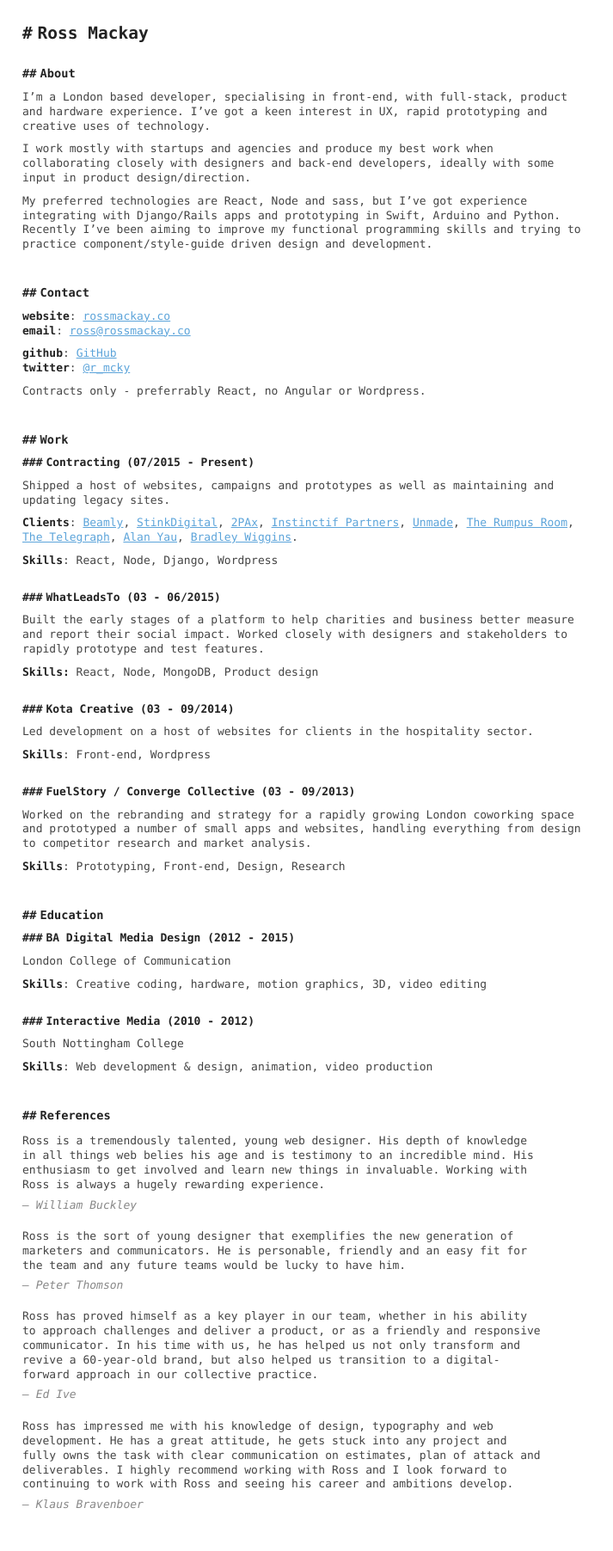
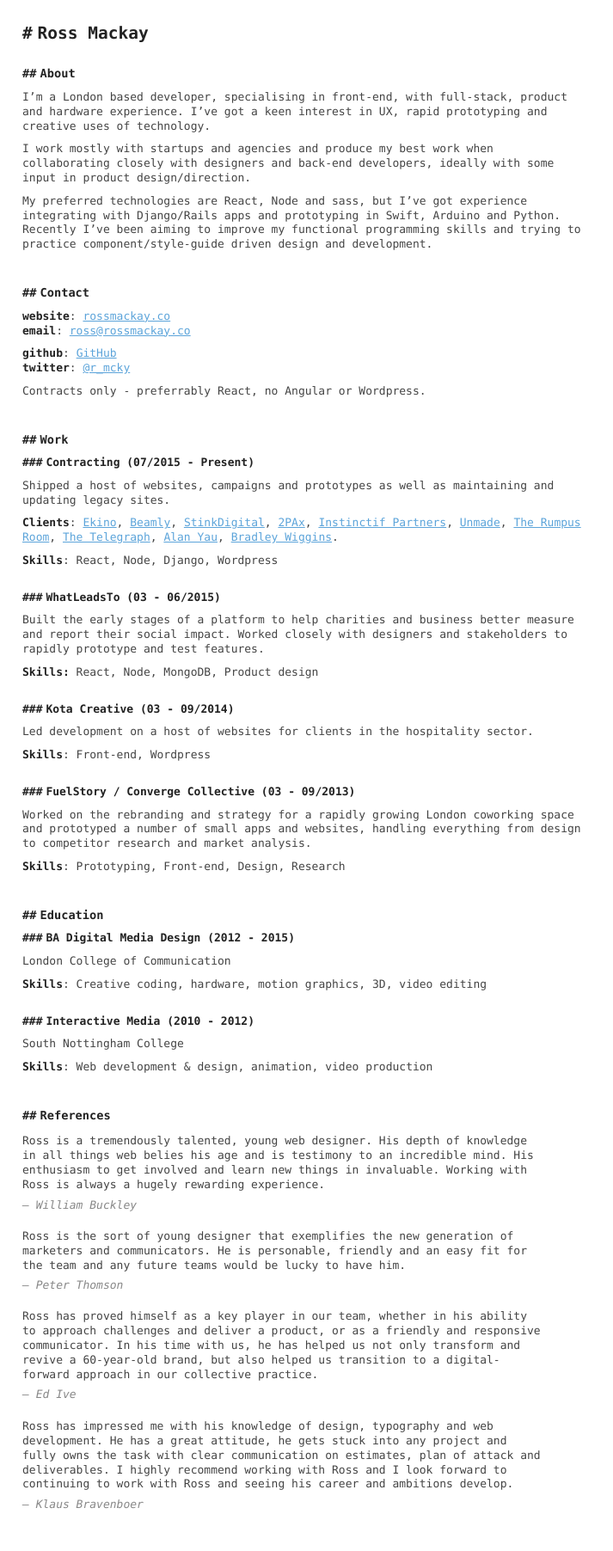
Before and after one commit to mcky/mcky.github.io, a Jekyll site: the page built from index.md, in a window 1280 px wide. Shown: the whole page at 86% size, without its empty margins (0-713 px from the left). Built offline with Jekyll 4.4.1, drawn with Linux system fonts in a browser that asks for light colours.

Commit message:
Add Ekino to client list

```diff
--- a/index.md
+++ b/index.md
@@ -36,6 +36,7 @@ Contracts only - preferrably React, no Angular or Wordpress.
 Shipped a host of websites, campaigns and prototypes as well as maintaining and updating legacy sites.
 
 _Clients_:
+[Ekino](https://www.ekino.com/en/){:target="_blank"},
 [Beamly](https://www.beamly.com){:target="_blank"},
 [StinkDigital](http://stinkdigital.com){:target="_blank"},
 [2PAx](http://2pax.com){:target="_blank"},
```
